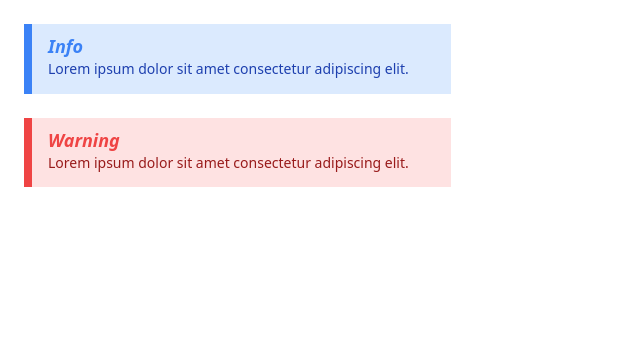
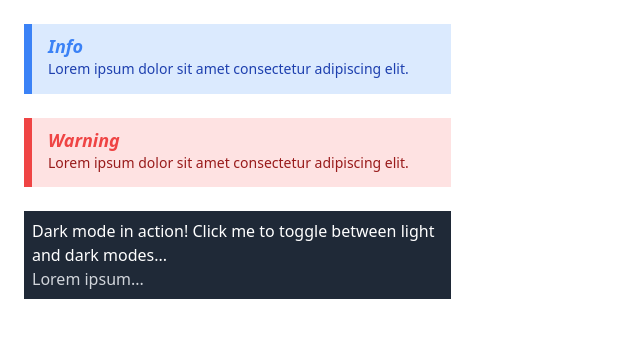
Before and after one commit to bladexr8/tailwind-css, a website: page tutorial-02/index.html in a window 1280 px wide. Shown: the whole page, without its empty margins (0-640 px from the left). Drawn offline with Linux system fonts and the light colour scheme.

Commit message:
dark mode toggle

```diff
--- a/tutorial-02/index.html
+++ b/tutorial-02/index.html
@@ -16,5 +16,18 @@
       <div class="alert-title alert-warning-title">Warning</div>
       <div class="alert-content alert-warning-content">Lorem ipsum dolor sit amet consectetur adipiscing elit.</div>
     </div>
+    <div id="switch" class="dark m-6 w-1/3">
+      <div class="p-2 bg-white dark:bg-gray-800">
+      <h1 class="text-gray-900 dark:text-white">Dark mode in action! Click me to toggle between light and dark modes...</h1>
+      <p class="text-gray-600 dark:text-gray-300">
+            Lorem ipsum...
+          </p>
+        </div>
+      </div>
+      <script>
+        document.getElementById('switch').onclick = function(){
+          this.classList.toggle("dark");
+        }
+      </script>
   </body>
 </html>
--- a/tutorial-02/tailwind.config.js
+++ b/tutorial-02/tailwind.config.js
@@ -1,5 +1,6 @@
 /** @type {import('tailwindcss').Config} */
 module.exports = {
+  darkMode: 'class',
   content: ["*.html"],
   theme: {
     extend: {},
```
Also changed, not shown: tutorial-02/tailwind.css.
